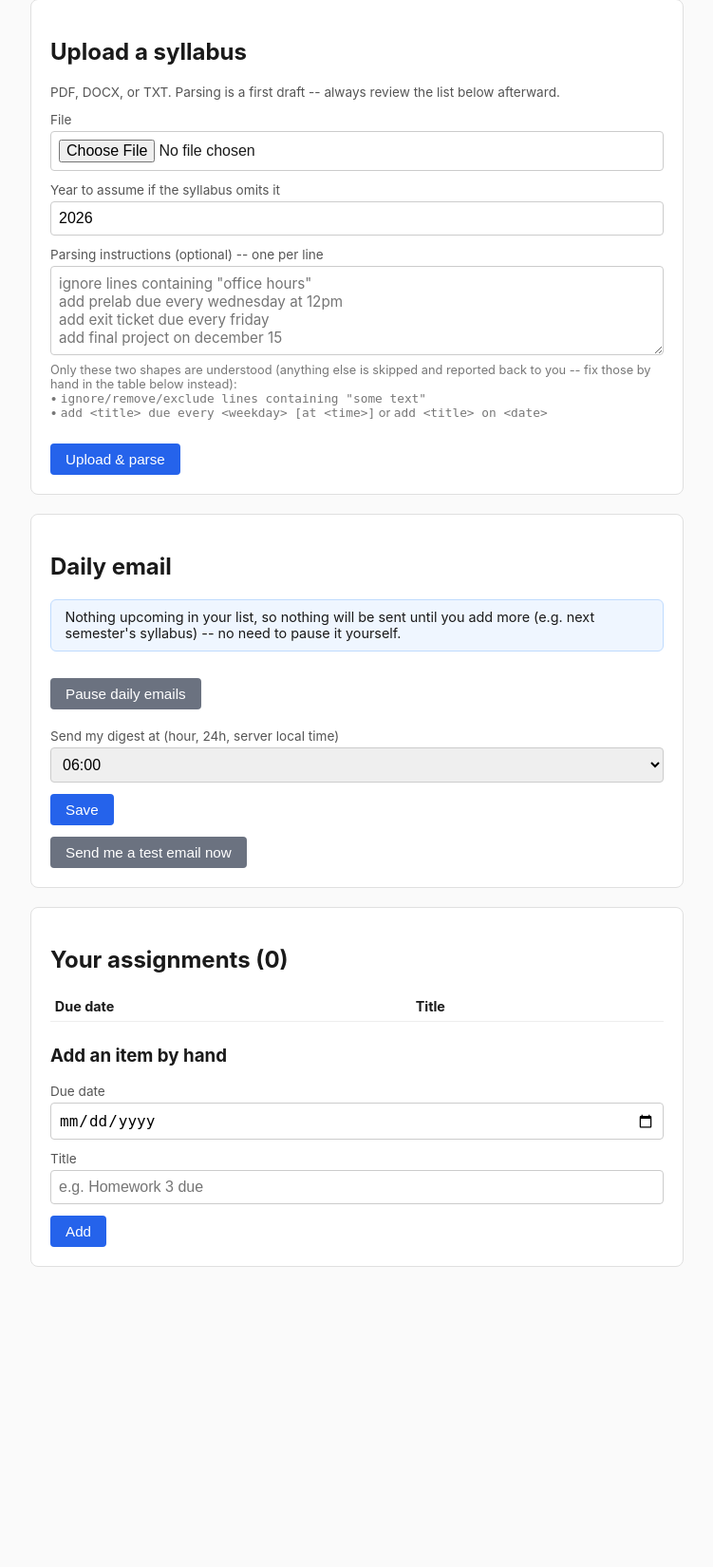
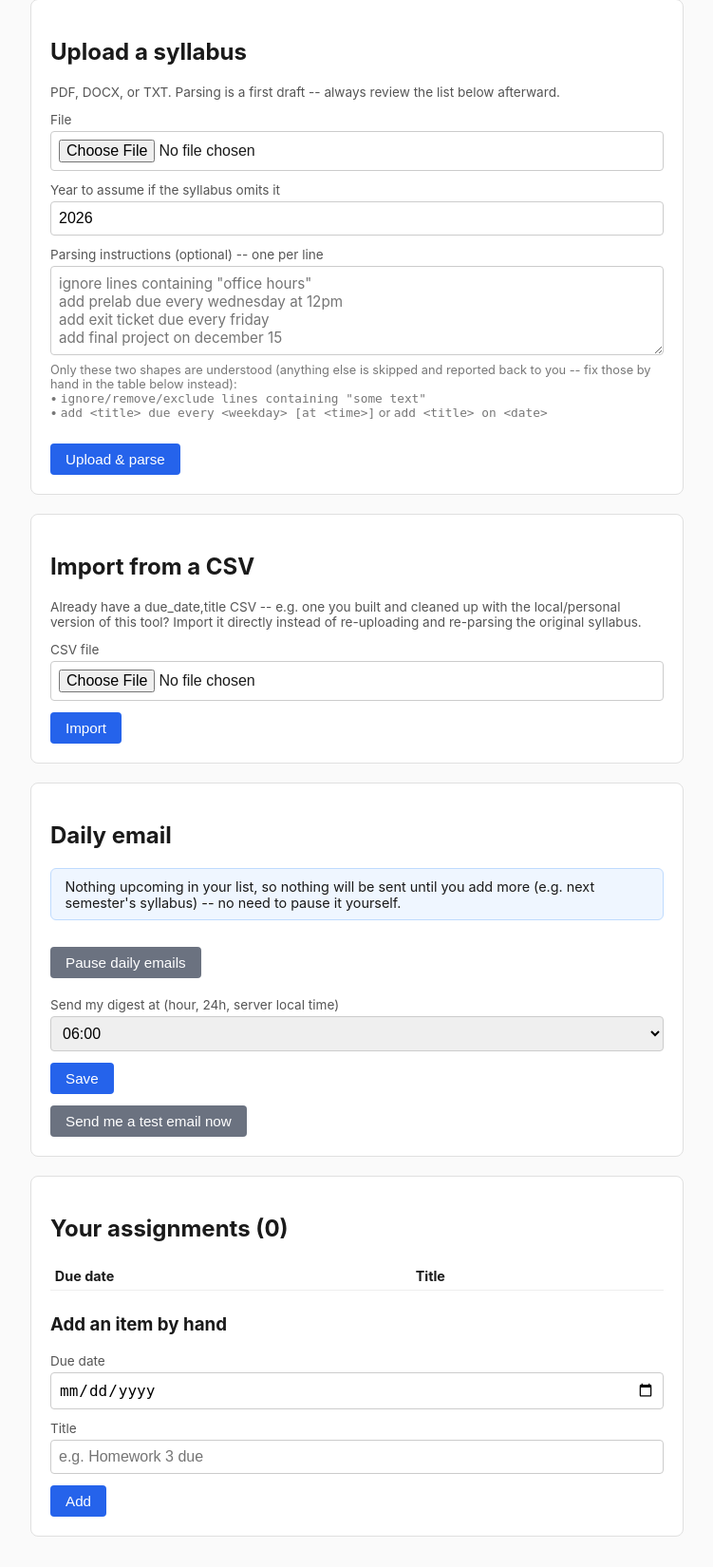
Before and after one commit to rsbarold-ham/syllabus-digest, a FastAPI app: page /dashboard in a window 1280 px wide. Shown: the part 572-2222 px from the top of the page at 95% size, without its empty margins (264-1015 px from the left). Before the commit the page ends 1906 px from the top, so only its background shows below. Run offline with FastAPI, Linux system fonts and the light colour scheme; the visitor is signed in with stand-in values (Sample User, id 1); data comes from the database, SQL or seed files in the repository; data that the repository does not hold is empty; parts of the project's set-up code (start-up, migrations or seed data) failed here and were passed over.

Commit message:
Add CSV import for bringing in already-curated assignment lists

```diff
--- a/app/main.py
+++ b/app/main.py
@@ -182,6 +182,51 @@ def upload(
     return RedirectResponse("/dashboard", status_code=303)
 
 
+@app.post("/import-csv")
+def import_csv(request: Request, csv_file: UploadFile = File(...), user=Depends(require_user)):
+    """Bulk-import rows from a due_date,title CSV -- e.g. an assignments.csv
+    already built and hand-corrected by the personal (local) version of this
+    tool, so that work doesn't need to be redone through the syllabus parser."""
+    import csv
+    import io
+
+    filename = csv_file.filename or ""
+    if not filename.lower().endswith(".csv"):
+        request.session["message"] = "Please upload a .csv file (columns: due_date, title)."
+        return RedirectResponse("/dashboard", status_code=303)
+
+    raw = csv_file.file.read().decode("utf-8", errors="ignore")
+    reader = csv.DictReader(io.StringIO(raw))
+
+    rows = []
+    skipped = 0
+    for row in reader:
+        due = (row.get("due_date") or "").strip()
+        title = (row.get("title") or "").strip()
+        if not due or not title:
+            skipped += 1
+            continue
+        try:
+            date.fromisoformat(due)
+        except ValueError:
+            skipped += 1
+            continue
+        rows.append((user["id"], due, title))
+
+    conn = get_connection()
+    try:
+        conn.executemany(
+            "INSERT INTO assignments (user_id, due_date, title) VALUES (?, ?, ?)", rows
+        )
+        conn.commit()
+    finally:
+        conn.close()
+
+    skip_note = f" ({skipped} row(s) skipped -- missing or malformed due_date/title.)" if skipped else ""
+    request.session["message"] = f"Imported {len(rows)} row(s) from {filename}.{skip_note}"
+    return RedirectResponse("/dashboard", status_code=303)
+
+
 @app.post("/assignments/add")
 def add_assignment(request: Request, due_date: str = Form(...), title: str = Form(...), user=Depends(require_user)):
     conn = get_connection()
--- a/app/templates/dashboard.html
+++ b/app/templates/dashboard.html
@@ -107,6 +107,20 @@
     </div>
 
     <div class="card">
+        <h2>Import from a CSV</h2>
+        <p style="font-size:0.85rem;color:#555;">
+            Already have a <span class="mono">due_date,title</span> CSV -- e.g. one you built and cleaned up with
+            the local/personal version of this tool? Import it directly instead of re-uploading and re-parsing the
+            original syllabus.
+        </p>
+        <form method="post" action="/import-csv" enctype="multipart/form-data">
+            <label>CSV file</label>
+            <input type="file" name="csv_file" accept=".csv" required>
+            <button type="submit">Import</button>
+        </form>
+    </div>
+
+    <div class="card">
         <h2>Daily email</h2>
 
         {% if not user["digest_enabled"] %}
```
